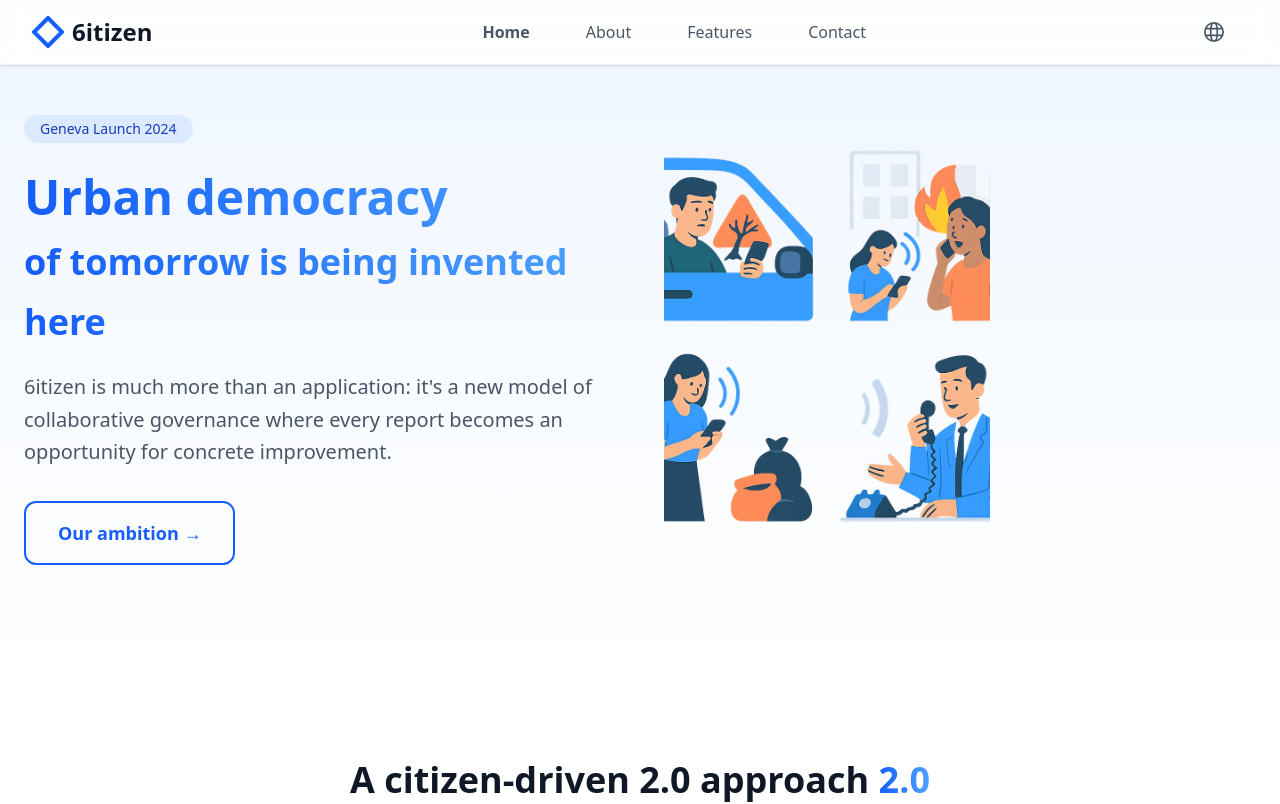
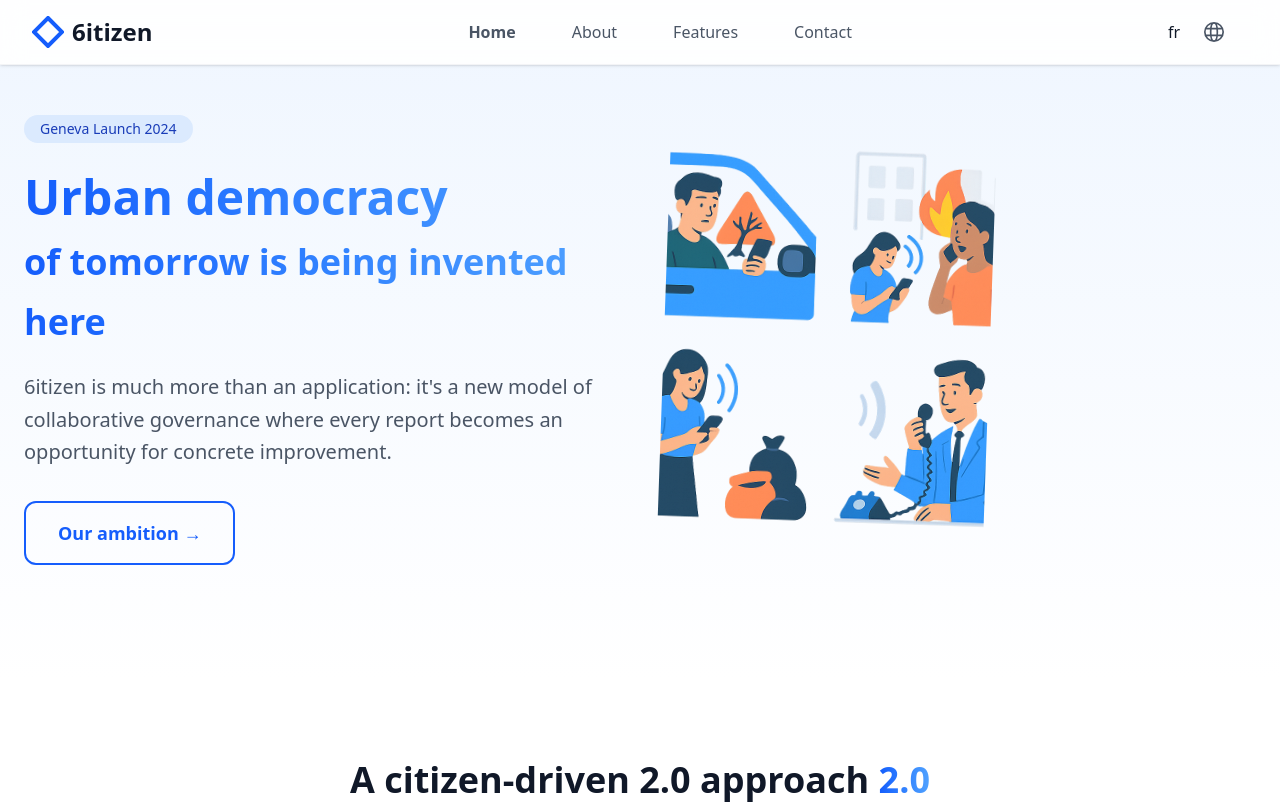
Before and after one commit to Eddine84/6itizen, a React (Vite) app: page / in a window 1280 px wide. Shown: the top 804 px of the page. Built offline with nearby package versions, Linux system fonts and the light colour scheme.

Commit message:
v07_19_05_25

```diff
--- a/src/components/Navbar.jsx
+++ b/src/components/Navbar.jsx
@@ -9,6 +9,7 @@ import Logo from "./Logo";
 const Navbar = () => {
   const [isMenuOpen, setIsMenuOpen] = useState(false);
   const [isLangOpen, setIsLangOpen] = useState(false);
+  const [selectedLan, setSelectLang] = useState("fr");
   const { t, i18n } = useTranslation();
 
   const navLinks = [
@@ -52,6 +53,7 @@ const Navbar = () => {
 
           {/* Right Section */}
           <div className="flex items-center space-x-4">
+            <span>{selectedLan}</span>
             {/* Language Selector */}
             <div className="relative">
               <button
@@ -69,9 +71,8 @@ const Navbar = () => {
                       key={lang.code}
                       className="w-full px-4 py-2.5 text-left text-gray-700 hover:bg-blue-50 hover:text-blue-600 transition-colors"
                       onClick={() => {
-                        console.log(lang.code);
                         i18n.changeLanguage(lang.code);
-
+                        setSelectLang(lang.code);
                         setIsLangOpen(false); // Ferme le menu après sélection
                       }}
                     >
--- a/src/pages/Landing.jsx
+++ b/src/pages/Landing.jsx
@@ -90,11 +90,11 @@ const Landing = () => {
               </Link>
             </div>
           </div>
-          <div className="relative lg:w-[55%] flex justify-center items-end overflow-hidden">
+          <div className="relative lg:w-[55%] flex justify-center items-end overflow-hidden transform rotate-2 rounded-xl">
             <img
               src={illustration}
               alt="Interface 6itizen"
-              className="w-full max-w-xl md:max-w-2xl lg:w-[120%] xl:w-[140%] transition-all duration-300 object-contain object-center"
+              className="w-full max-w-xl md:max-w-2xl lg:w-[120%] xl:w-[140%] transition-all duration-300 object-contain object-center rounded-xl"
             />
           </div>
         </div>
```
